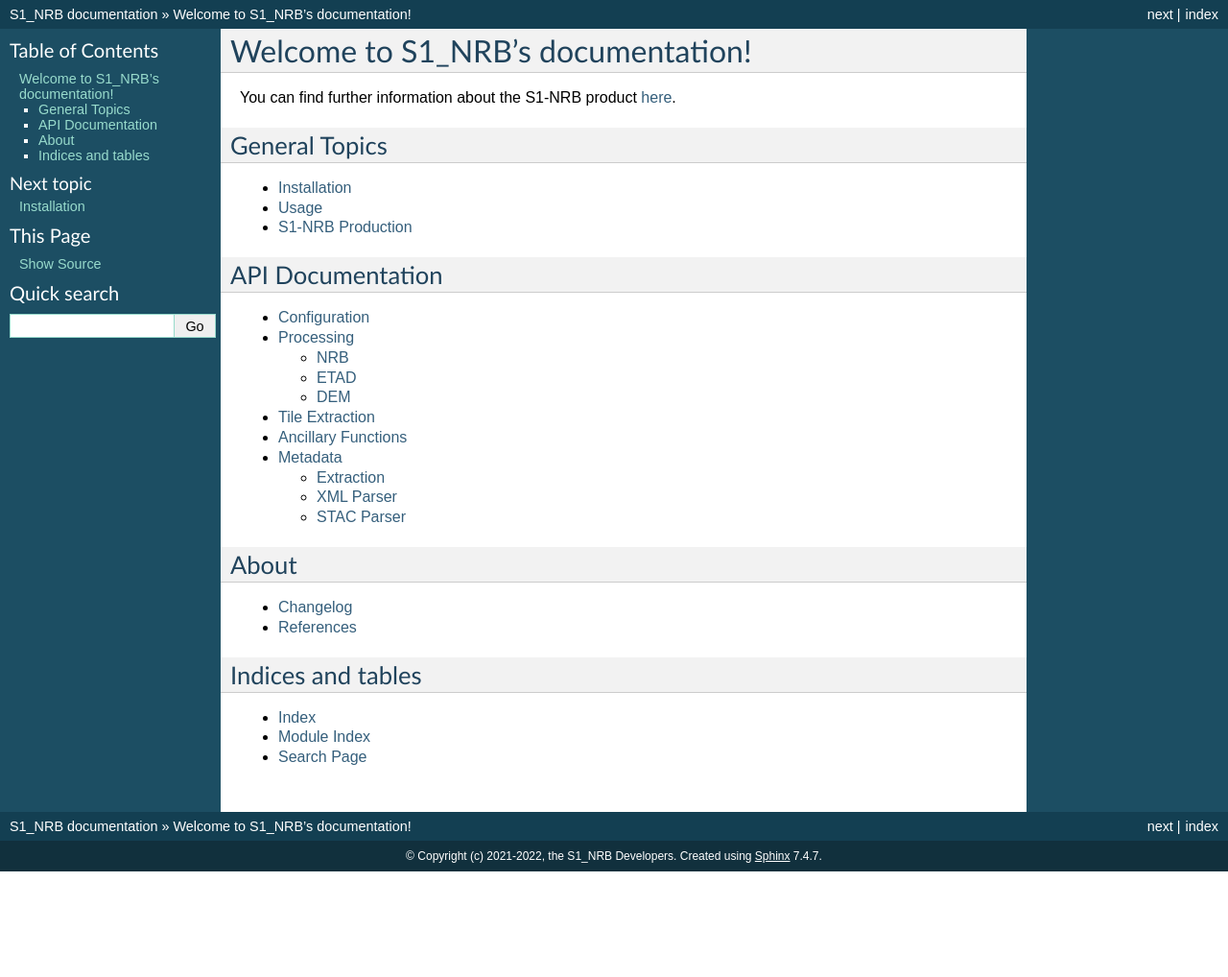
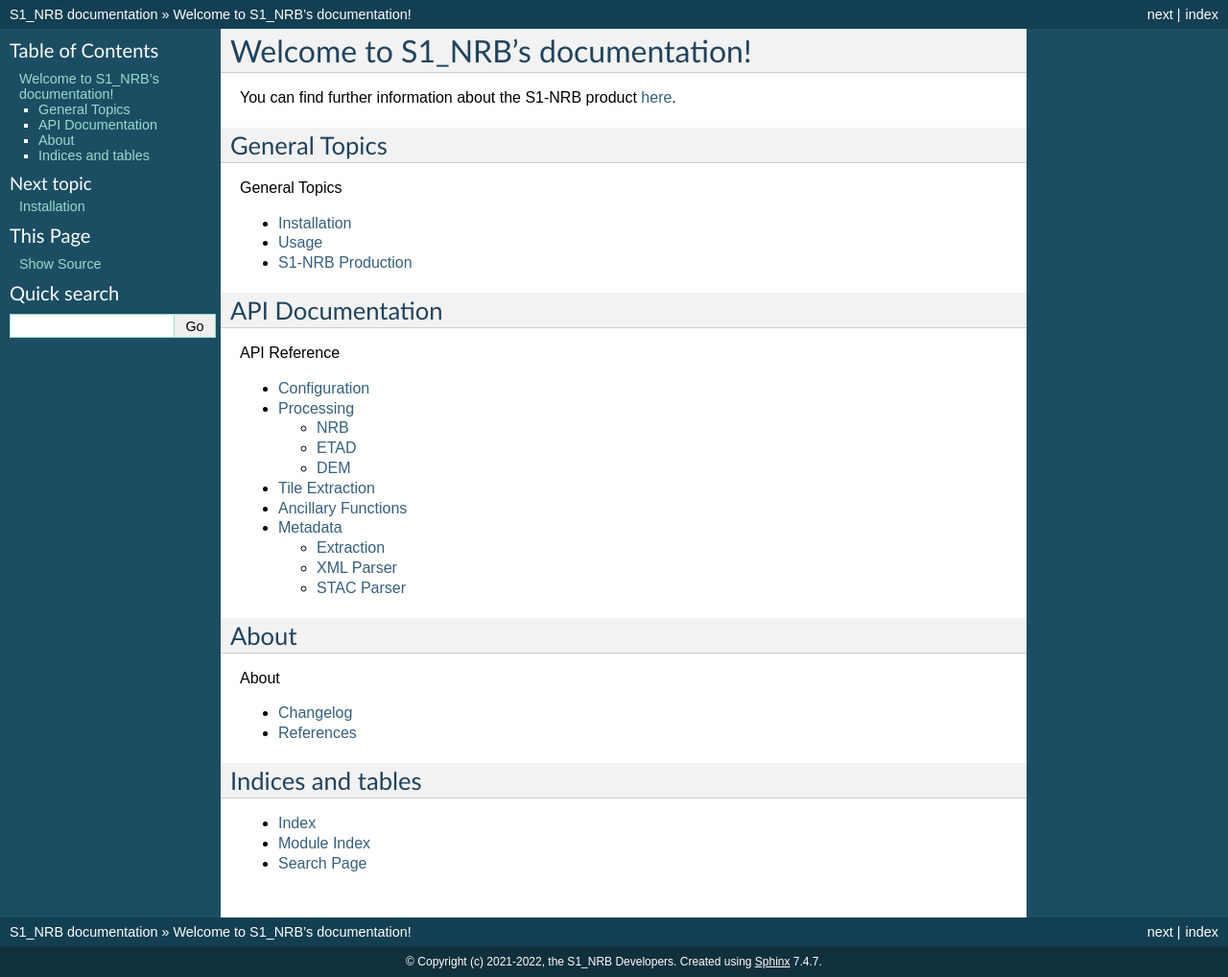
Before and after one commit to SAR-ARD/s1ard, a Sphinx documentation site: the page built from docs/index.rst, in a window 1280 px wide. Shown: the whole page at 96% size. Built offline with Sphinx 7.4.7, drawn with Linux system fonts in a browser that asks for light colours; before the commit the page ends 908 px from its top, so only the background shows below that.

Commit message:
[docs] add caption in index

```diff
--- a/docs/index.rst
+++ b/docs/index.rst
@@ -8,6 +8,7 @@
 ==============
 
 .. toctree::
+   :caption: General Topics
    :maxdepth: 1
 
    general/installation
@@ -18,6 +19,7 @@
 =================
 
 .. toctree::
+   :caption: API Reference
 
    api
 
@@ -25,6 +27,7 @@
 =====
 
 .. toctree::
+   :caption: About
    :maxdepth: 1
 
    about/changelog
```
